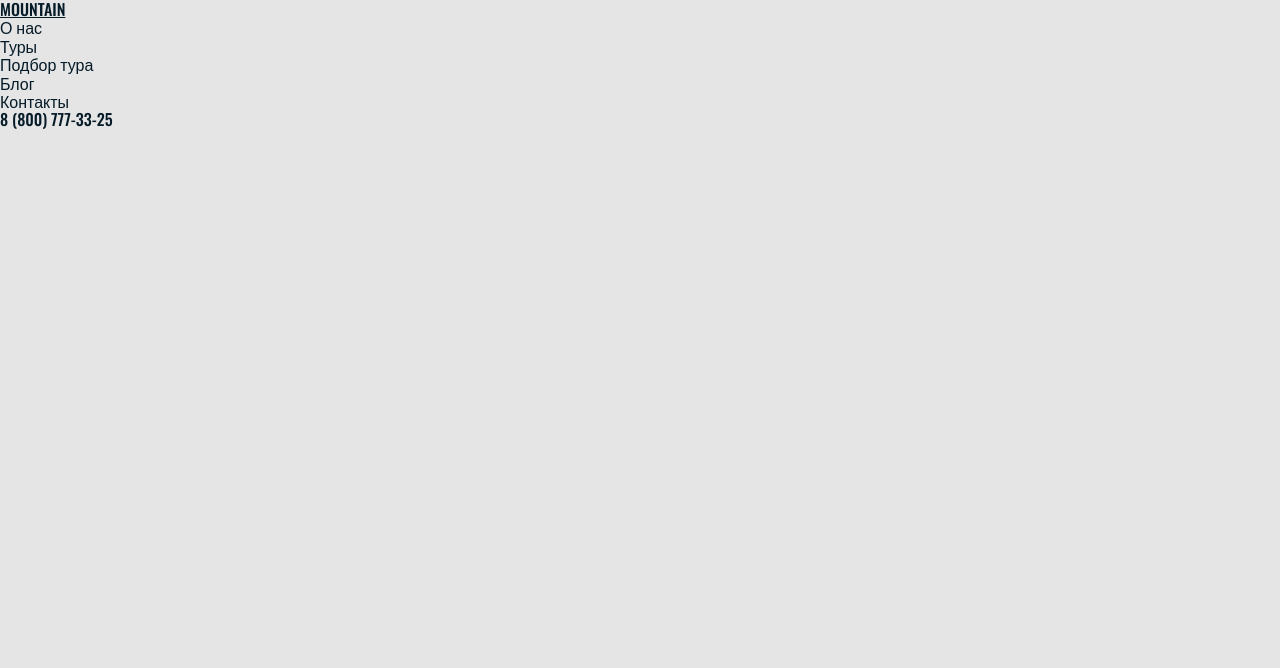
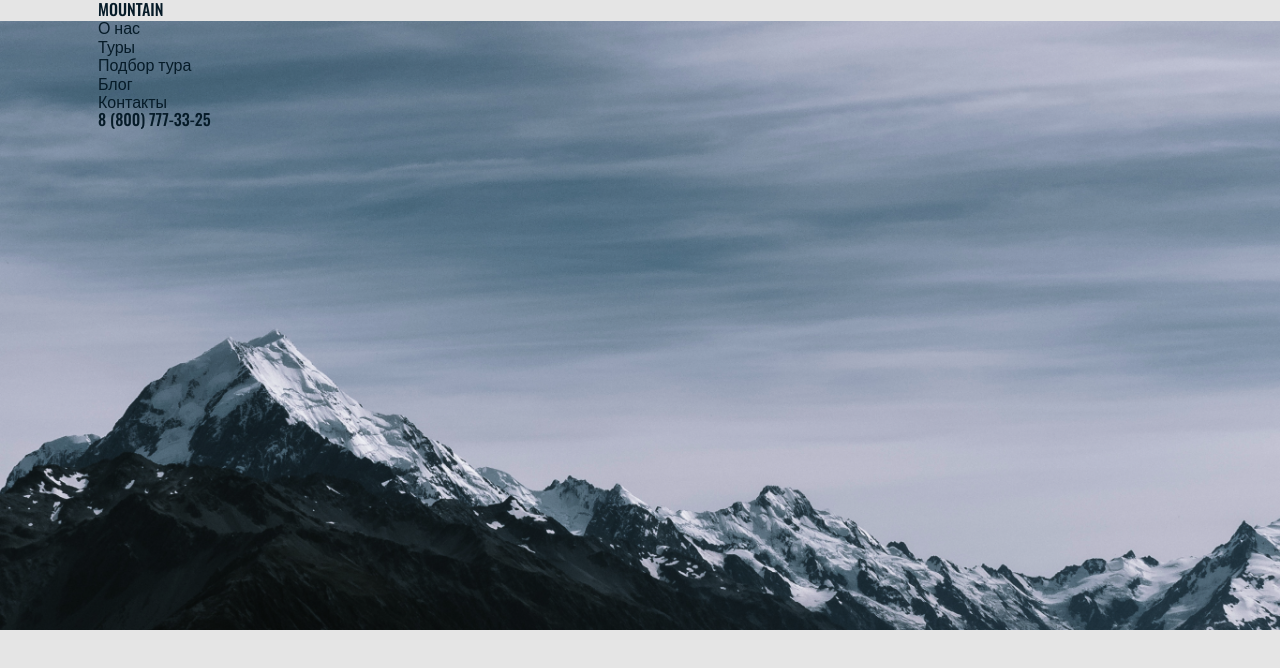
Before and after one commit to IrynaS1/Mountain, a plain HTML site: page index.html in a window 1280 px wide. Drawn offline with nearby package versions, Linux system fonts and the light colour scheme.

Commit message:
added files

```diff
--- a/global_styles.css
+++ b/global_styles.css
@@ -31,11 +31,13 @@ button {
 }
 
 a {
+	text-decoration: none;
 	color: inherit;
 }
 
 ul,
 ol {
+	list-style: none;
 	padding: 0;
 	margin: 0;
 }
--- a/index.html
+++ b/index.html
@@ -14,9 +14,9 @@
 </head>
 
 <body>
-	<div>
+	<div class="header">
 		<header>
-
+			<div class="header__menu">
 				<a href="#">MOUNTAIN</a>
 				<ul>
 					<li>О нас</li>
@@ -26,6 +26,7 @@
 					<li>Контакты</li>
 					<li>8 (800) 777-33-25</li>
 				</ul>
+			</div>
 		</header>
 	</div>
 </body>
--- a/style.css
+++ b/style.css
@@ -1,3 +1,5 @@
 @import url("normalize.css");
 
 @import url("global_styles.css");
+
+@import url("./styles/header.css");
--- /dev/null
+++ b/styles/header.css
@@ -0,0 +1,12 @@
+.header {
+	background-image: url("../images/main.png");
+	min-width: 100%;
+	min-height: 650px;
+	background-size: contain;
+	background-position: center;
+	background-repeat: no-repeat;
+}
+
+.header__menu {
+	margin: 0 98px;
+}
```
Also changed, not shown: images/icon1.svg (added), images/icon2.svg (added), 1 other file. Lines whose indentation alone changed are shown as unchanged.
